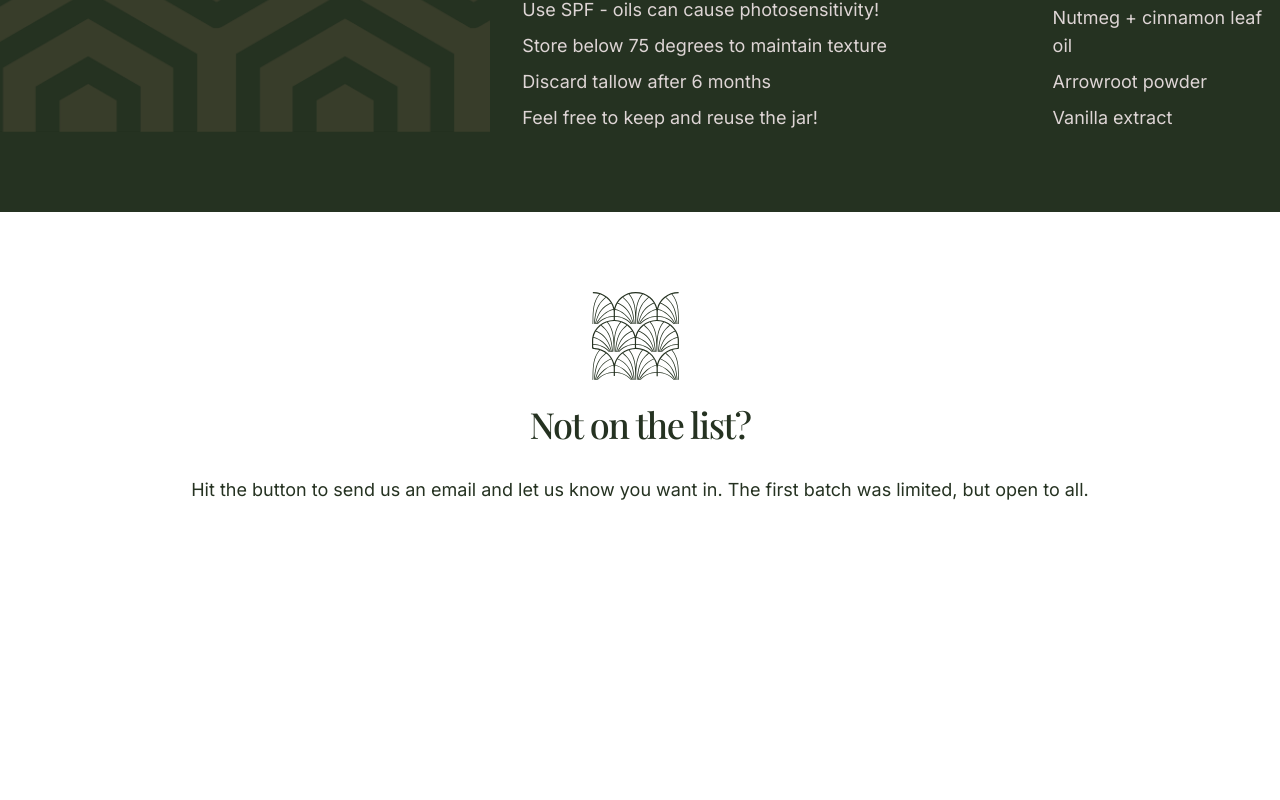
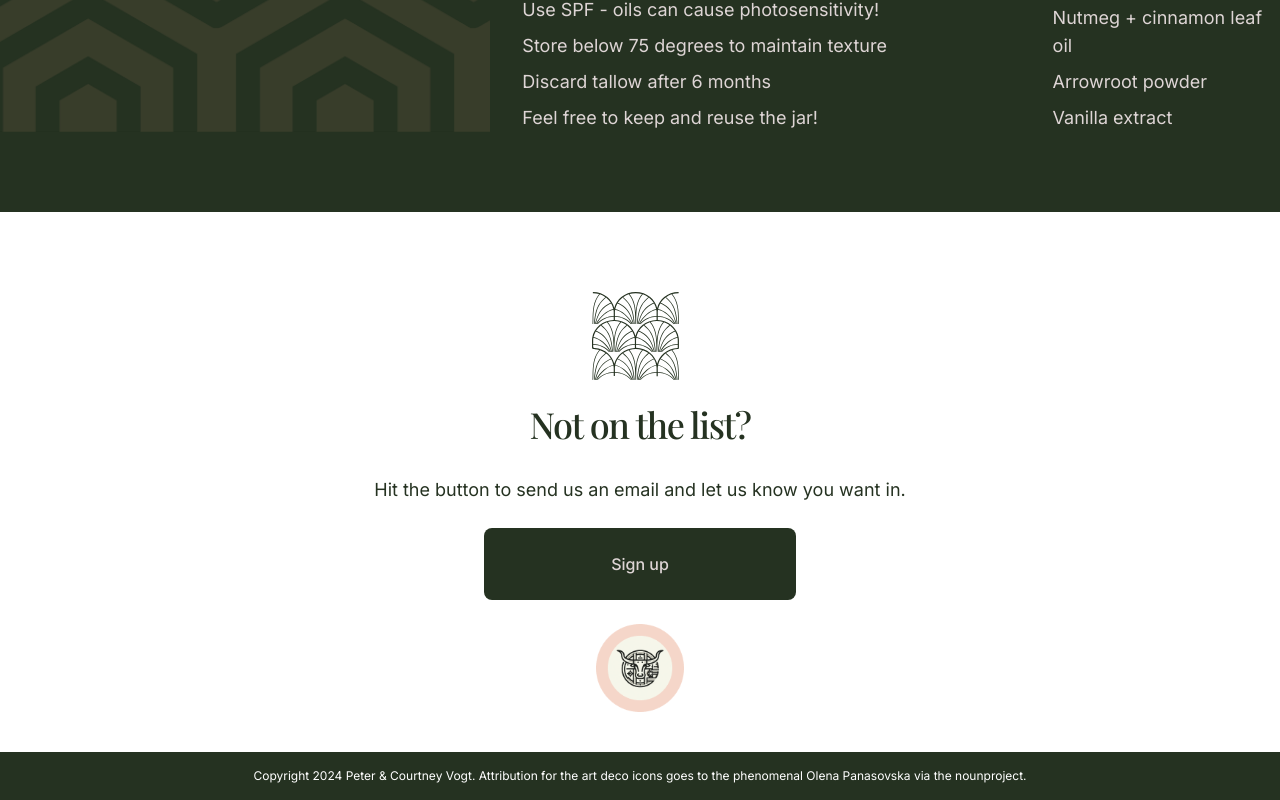
Before and after one commit to pmvogt/cowprintvault, a Next.js app: page / in a window 1280 px wide. Shown: the part 2577-3377 px from the top of the page. Before the commit the page ends 3081 px from the top, so only its background shows below. Built offline with nearby package versions, Linux system fonts and the light colour scheme; a web font is replaced by a local one.

Commit message:
adds signup section + footer

```diff
--- a/app/page.js
+++ b/app/page.js
@@ -136,7 +136,7 @@ export default function Home() {
 							<span class="text-lg xs:mt-10 md:mt-20 leading-7 text-offwhite font-sans">
 								<p>
 									Great for using as a{" "}
-									<span class="text-copper font-bold">
+									<span class="text-copper font-semibold">
 										facial moisturizer, body butter, hand cream, lip balm, or
 										hair mask.
 									</span>
@@ -185,20 +185,30 @@ export default function Home() {
 					</div>
 				</div>
 			</section>
-			<section class="flex flex-col items-center pt-20 w-full px-4">
+			<section class="flex flex-col items-center pt-20 pb-10 w-full px-4">
 				<Icon name="icon3" />
 				<h2
 					class={`${playfair.variable} font-playfair-display mt-4 mb-8 text-4xl tracking-tightest font-medium text-hunter`}
 				>
 					Not on the list?
 				</h2>
-				<div class="flex flex-col space-y-8">
+				<div class="flex flex-col items-center space-y-6 w-full">
 					<p class="text-hunter text-lg font-sans">
-						Hit the button to send us an email and let us know you want in. The
-						first batch was limited, but open to all.
+						Hit the button to send us an email and let us know you want in.
 					</p>
+					<a
+						href="mailto:peter@petervogt.co"
+						class="px-4 w-full md:w-1/4 py-6 text-base font-medium text-offwhite bg-hunter hover:bg-copper focus:ring-4 focus:outline-none focus:ring-copper rounded-lg text-center"
+					>
+						Sign up
+					</a>
+					<Image src="/brand.png" width={88} height={88} alt="brand logo" />
 				</div>
 			</section>
+			<footer class="text text-xs font-sans py-4 w-full bg-hunter text-white text-center">
+				Copyright 2024 Peter & Courtney Vogt. Attribution for the art deco icons
+				goes to the phenomenal Olena Panasovska via the nounproject.
+			</footer>
 		</main>
 	);
 }
```
Also changed, not shown: public/brand.png (added).
